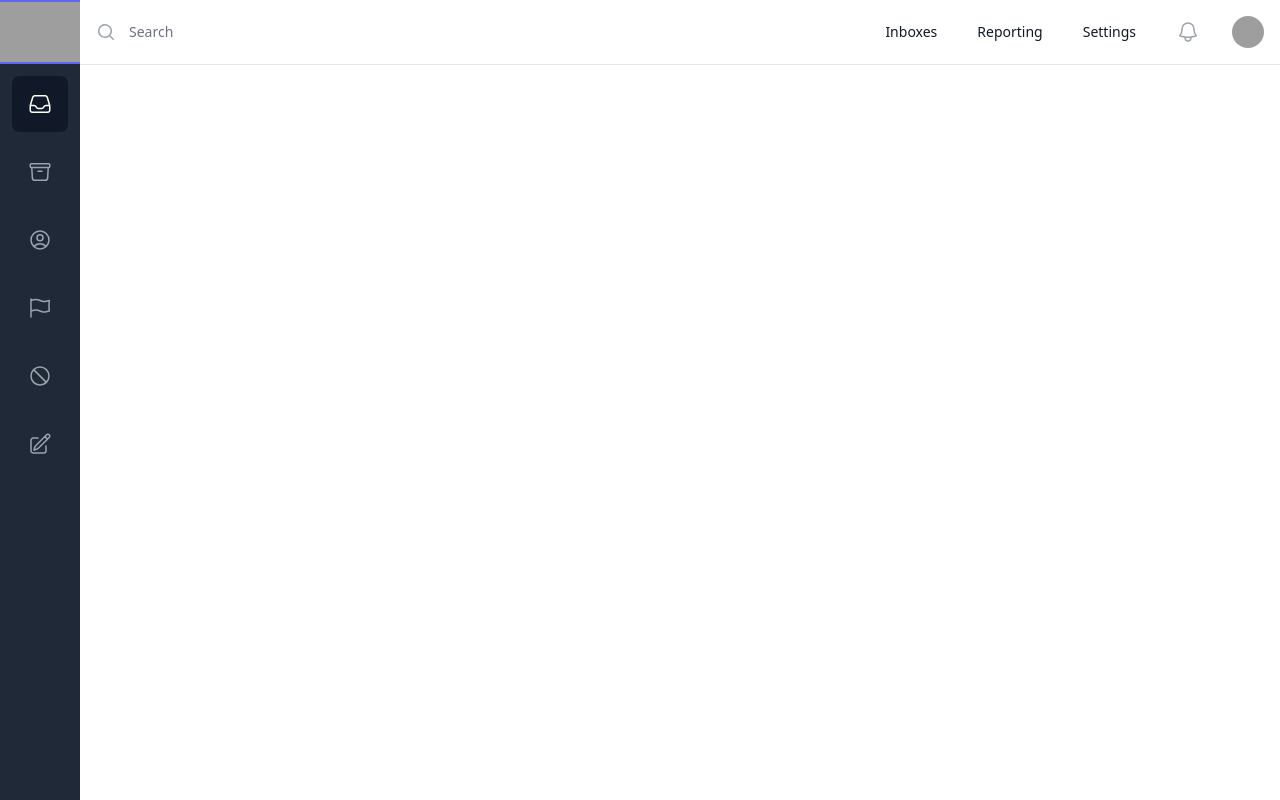
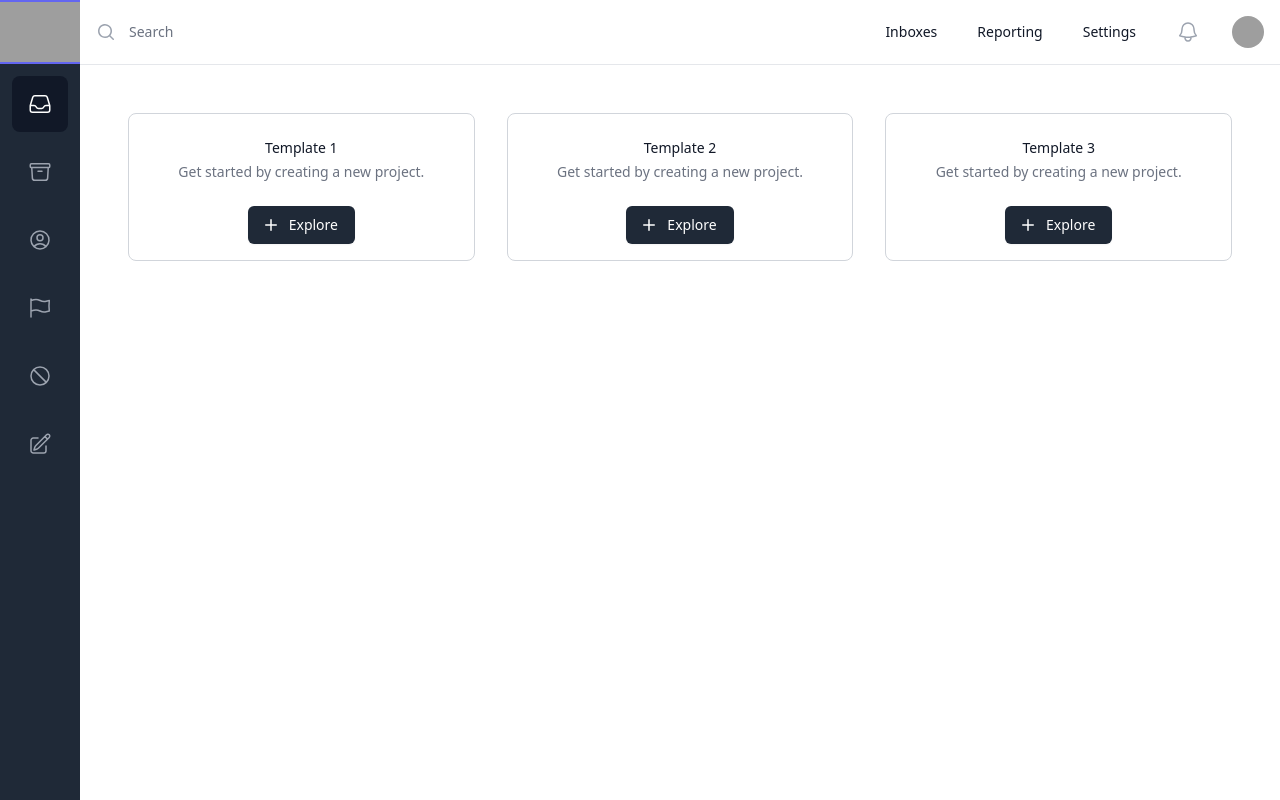
Before and after one commit to imabhisht/Devshouse-2024, a React (Vite) app: page /MyTemplates in a window 1280 px wide. Built offline with nearby package versions, Linux system fonts and the light colour scheme; grey boxes are pictures that could not be loaded.

Commit message:
created template page

```diff
--- a/src/App.jsx
+++ b/src/App.jsx
@@ -5,6 +5,7 @@ import Dashboard from './pages/dashboard/Dashboard';
 import './App.css';
 import Mainpage from './pages/Mainscreen/Mainpage';
 import SecondMainpage from './pages/SecondScreen/SecondMainpage';
+import MyTemplates from './pages/MyTemplates/MyTemplates';
 
 import Drag from './pages/drag/Drag';
 import { BrowserRouter, Routes, Route } from 'react-router-dom';
@@ -359,6 +360,7 @@ export default function Example() {
                   <Route path="/dashboard" element={<Dashboard />} />
                   <Route path="/Mainscreen" element={<Mainpage />} />
                   <Route path="/SecondMainScreen" element={<SecondMainScreen />} />
+                  <Route path="/MyTemplates" element={<MyTemplates />} />
                 </Routes>
               </BrowserRouter>
               </div>
--- /dev/null
+++ b/src/pages/MyTemplates/MyTemplates.jsx
@@ -0,0 +1,61 @@
+import { PlusIcon } from '@heroicons/react/20/solid';
+
+export default function Example() {
+  return (
+    <div className="flex flex-wrap justify-center">
+      {/* First Template */}
+      <div className="w-full sm:w-1/3 p-4">
+        <div className="border border-gray-300 rounded-lg p-4 text-center">
+
+          <h3 className="mt-2 text-sm font-medium text-gray-900">Template 1</h3>
+          <p className="mt-1 text-sm text-gray-500">Get started by creating a new project.</p>
+          <div className="mt-6">
+            <button
+              type="button"
+              className="inline-flex items-center rounded-md border border-transparent bg-gray-800 px-4 py-2 text-sm font-medium text-white shadow-sm hover:bg-gray-600 focus:outline-none focus:ring-2 focus:ring-indigo-500 focus:ring-offset-2"
+            >
+              <PlusIcon className="-ml-1 mr-2 h-5 w-5" aria-hidden="true" />
+              Explore
+            </button>
+          </div>
+        </div>
+      </div>
+
+      {/* Second Template */}
+      <div className="w-full sm:w-1/3 p-4">
+        <div className="border border-gray-300 rounded-lg p-4 text-center">
+
+          <h3 className="mt-2 text-sm font-medium text-gray-900">Template 2</h3>
+          <p className="mt-1 text-sm text-gray-500">Get started by creating a new project.</p>
+          <div className="mt-6">
+            <button
+              type="button"
+              className="inline-flex items-center rounded-md border border-transparent bg-gray-800 px-4 py-2 text-sm font-medium text-white shadow-sm hover:bg-gray-600 focus:outline-none focus:ring-2 focus:ring-indigo-500 focus:ring-offset-2"
+            >
+              <PlusIcon className="-ml-1 mr-2 h-5 w-5" aria-hidden="true" />
+              Explore
+            </button>
+          </div>
+        </div>
+      </div>
+
+      {/* Third Template */}
+      <div className="w-full sm:w-1/3 p-4">
+        <div className="border border-gray-300 rounded-lg p-4 text-center">
+
+          <h3 className="mt-2 text-sm font-medium text-gray-900">Template 3</h3>
+          <p className="mt-1 text-sm text-gray-500">Get started by creating a new project.</p>
+          <div className="mt-6">
+            <button
+              type="button"
+              className="inline-flex items-center rounded-md border border-transparent bg-gray-800 px-4 py-2 text-sm font-medium text-white shadow-sm hover:bg-gray-600 focus:outline-none focus:ring-2 focus:ring-indigo-500 focus:ring-offset-2"
+            >
+              <PlusIcon className="-ml-1 mr-2 h-5 w-5" aria-hidden="true" />
+              Explore
+            </button>
+          </div>
+        </div>
+      </div>
+    </div>
+  );
+}
```
